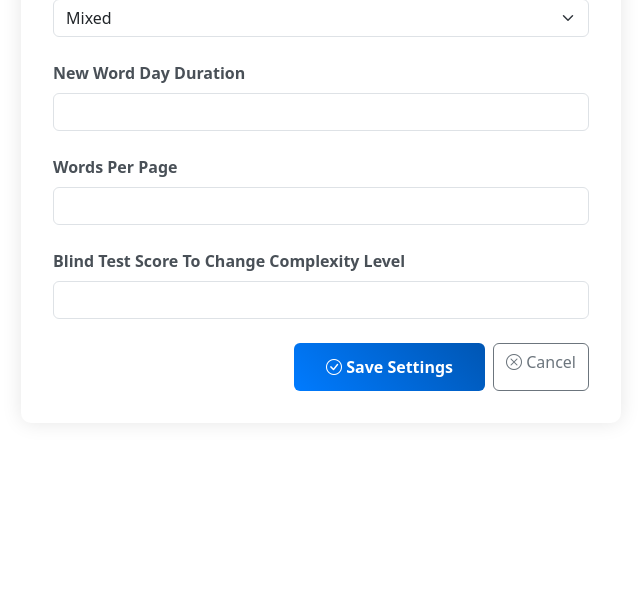
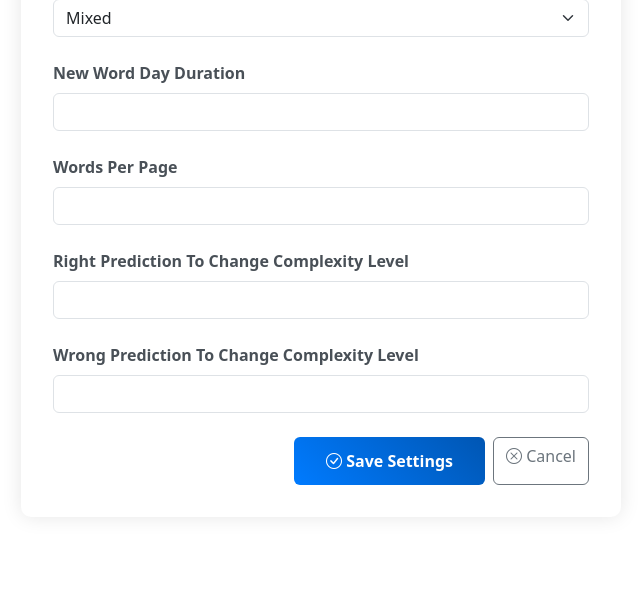
Before and after one commit to naym00/django_dictionary_ckeditor5, a Django app: page /settings/get-user-settings/ in a window 1280 px wide. Shown: the part 793-1390 px from the top of the page, without its empty margins (319-959 px from the left). Before the commit the page ends 1184 px from the top, so only its background shows below. Run offline with Django 5.2, Linux system fonts and the light colour scheme; a user stored in the database is signed in; data comes from the database, SQL or seed files in the repository; some libraries are stand-ins or nearby versions.

Commit message:
settings

```diff
--- a/settings/models.py
+++ b/settings/models.py
@@ -21,6 +21,7 @@
     new_word_day_duration = models.IntegerField(default=7)
     words_per_page = models.IntegerField(default=12)
     words_default_complexity_level = models.ForeignKey(MODELS_WORD.ComplexityLevel, on_delete=models.SET_NULL, blank=True, null=True)
-    blind_test_score_to_change_complexity_level = models.IntegerField(default=20)
+    right_prediction_to_change_complexity_level = models.IntegerField(default=20)
+    wrong_prediction_to_change_complexity_level = models.IntegerField(default=5)
     def __str__(self):
         return f'{self.id} - {self.user.username}'
--- a/settings/views.py
+++ b/settings/views.py
@@ -89,7 +89,8 @@
         new_word_day_duration = request.POST.get('new_word_day_duration')
         words_per_page = request.POST.get('words_per_page')
         words_default_complexity_level = request.POST.get('words_default_complexity_level')
-        blind_test_score_to_change_complexity_level = request.POST.get('blind_test_score_to_change_complexity_level')
+        right_prediction_to_change_complexity_level = request.POST.get('right_prediction_to_change_complexity_level')
+        # wrong_prediction_to_change_complexity_level = request.POST.get('wrong_prediction_to_change_complexity_level')
 
         if otp_validation_minutes: general_Settings.otp_validation_minutes = otp_validation_minutes
         general_Settings.save()
@@ -112,16 +113,16 @@
             else:
                 user_settings.words_default_complexity_level = MODELS_WORD.ComplexityLevel.objects.get(id=words_default_complexity_level)
 
-        if blind_test_score_to_change_complexity_level:
-            blind_test_score_to_change_complexity_level = int(blind_test_score_to_change_complexity_level)
-            if user_settings.blind_test_score_to_change_complexity_level != blind_test_score_to_change_complexity_level:
-                user_settings.blind_test_score_to_change_complexity_level = blind_test_score_to_change_complexity_level
+        if right_prediction_to_change_complexity_level:
+            right_prediction_to_change_complexity_level = int(right_prediction_to_change_complexity_level)
+            if user_settings.right_prediction_to_change_complexity_level != right_prediction_to_change_complexity_level:
+                user_settings.right_prediction_to_change_complexity_level = right_prediction_to_change_complexity_level
 
-                user_words = request.user.user_words.filter(blind_test_score__gte=blind_test_score_to_change_complexity_level)
+                user_words = request.user.user_words.filter(blind_test_score__gte=right_prediction_to_change_complexity_level)
                 for user_word in user_words:
                     level = MODELS_WORD.ComplexityLevel.objects.filter(is_complexity_level=True, difficulty_level__lt=user_word.level.difficulty_level).last()
                     if level:
-                        if user_word.blind_test_score >= blind_test_score_to_change_complexity_level:
+                        if user_word.blind_test_score >= right_prediction_to_change_complexity_level:
                             user_word.level=level
                             user_word.blind_test_score=0
                             user_word.save()
--- a/templates/dictionary/settings/get-user-settings.html
+++ b/templates/dictionary/settings/get-user-settings.html
@@ -138,14 +138,26 @@
                            required>
                 </div>
 
-                <!-- Blind Test Score To Change Complexity Level Field -->
+                <!-- Right Prediction To Change Complexity Level Field -->
                 <div class="mb-4">
-                    <label for="blindTestScoreToChangeComplexityLevel" class="form-label">Blind Test Score To Change Complexity Level</label>
+                    <label for="rightPredictionToChangeComplexityLevel" class="form-label">Right Prediction To Change Complexity Level</label>
                     <input type="number"
                            class="form-control"
-                           id="blindTestScoreToChangeComplexityLevel"
-                           name="blind_test_score_to_change_complexity_level"
-                           value="{{ data.user_settings.blind_test_score_to_change_complexity_level|default:'' }}"
+                           id="rightPredictionToChangeComplexityLevel"
+                           name="right_prediction_to_change_complexity_level"
+                           value="{{ data.user_settings.right_prediction_to_change_complexity_level|default:'' }}"
+                           min="1"
+                           required>
+                </div>
+
+                <!-- Wrong Prediction To Change Complexity Level Field -->
+                <div class="mb-4">
+                    <label for="wrongPredictionToChangeComplexityLevel" class="form-label">Wrong Prediction To Change Complexity Level</label>
+                    <input type="number"
+                           class="form-control"
+                           id="wrongPredictionToChangeComplexityLevel"
+                           name="wrong_prediction_to_change_complexity_level"
+                           value="{{ data.user_settings.wrong_prediction_to_change_complexity_level|default:'' }}"
                            min="1"
                            required>
                 </div>
--- a/word/models.py
+++ b/word/models.py
@@ -23,7 +23,8 @@
     user = models.ForeignKey(MODELS_USER.User, on_delete=models.CASCADE, related_name='user_words')
     word = models.ForeignKey(Word, on_delete=models.CASCADE, related_name='word_users')
     level = models.ForeignKey(ComplexityLevel, on_delete=models.SET_NULL, blank=True, null=True, related_name='level_words')
-    blind_test_score = models.IntegerField(default=0)
+    right_prediction = models.IntegerField(default=0)
+    wrong_prediction = models.IntegerField(default=0)
     created_at = models.DateTimeField(auto_now_add=True)
 
     class Meta:
--- a/word/urls.py
+++ b/word/urls.py
@@ -7,7 +7,7 @@
     path('edit-word/<int:id>/', views.edit_word, name='edit-word'),
     path('delete-word/<int:id>/', views.delete_word, name='delete-word'),
     path('edit-word-complexity-level/<int:id>/', views.edit_word_complexity_level, name='edit-word-complexity-level'),
-    path('increment-blind-test-score/<int:id>/', views.increment_blind_test_score, name='increment-blind-test-score'),
+    path('increment-right-prediction/<int:id>/', views.increment_right_prediction, name='increment-right-prediction'),
 
     path('add-word-from-passage/<int:user_passage_id>/', views.add_word_from_passage, name='add-word-from-passage'),
 ]
```
Also changed, not shown: templates/dictionary/word/get-words.html (+5 -5 lines), word/views.py (+5 -5 lines), db.sqlite3, settings/migrations/0007_rename_blind_test_score_to_change_complexity_level_usersettings_right_prediction_to_change_complexit.py (added), settings/migrations/0008_usersettings_wrong_prediction_to_change_complexity_level.py (added), word/migrations/0004_userword_wrong_prediction.py (added), word/migrations/0005_rename_blind_test_score_userword_right_prediction.py (added).
